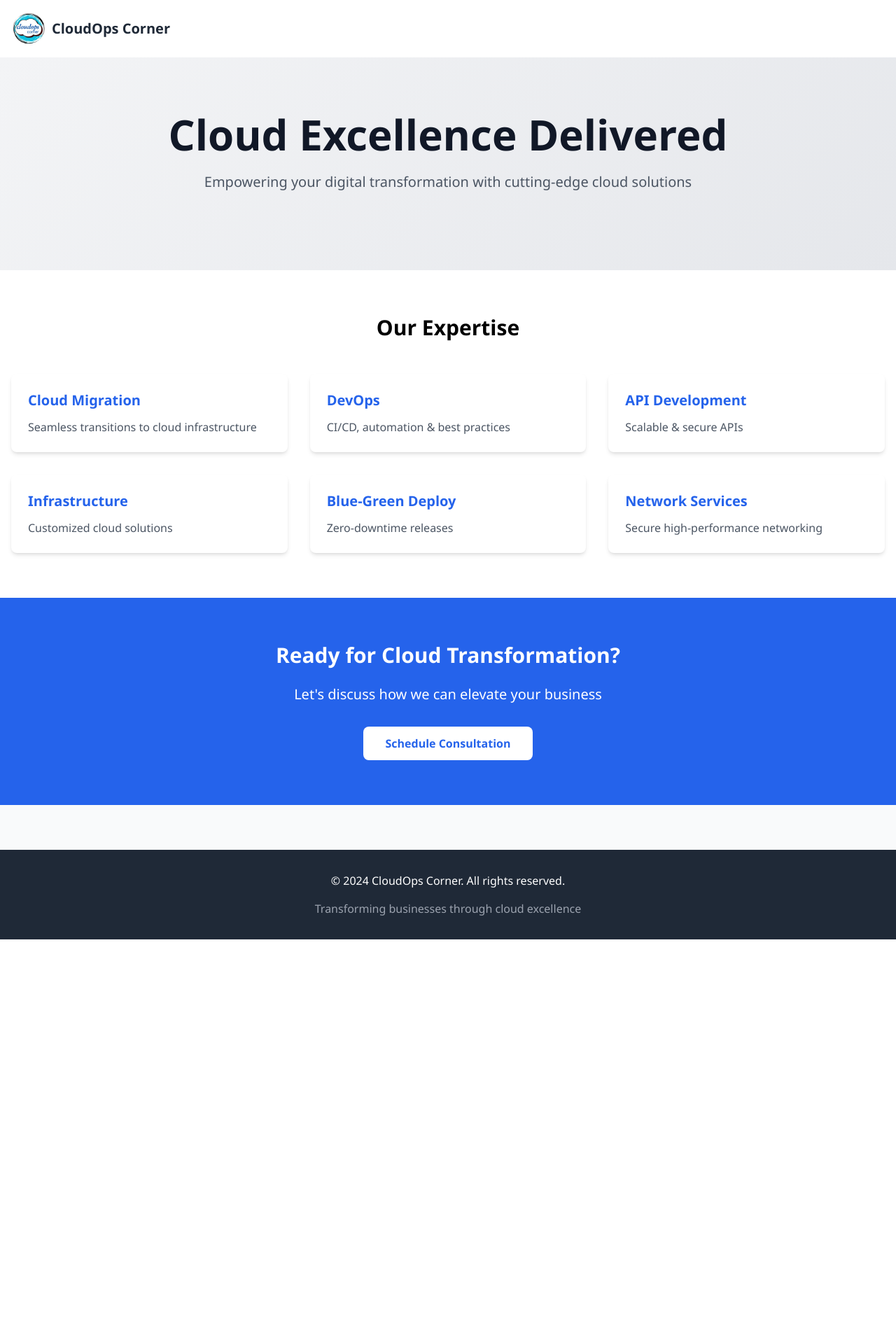
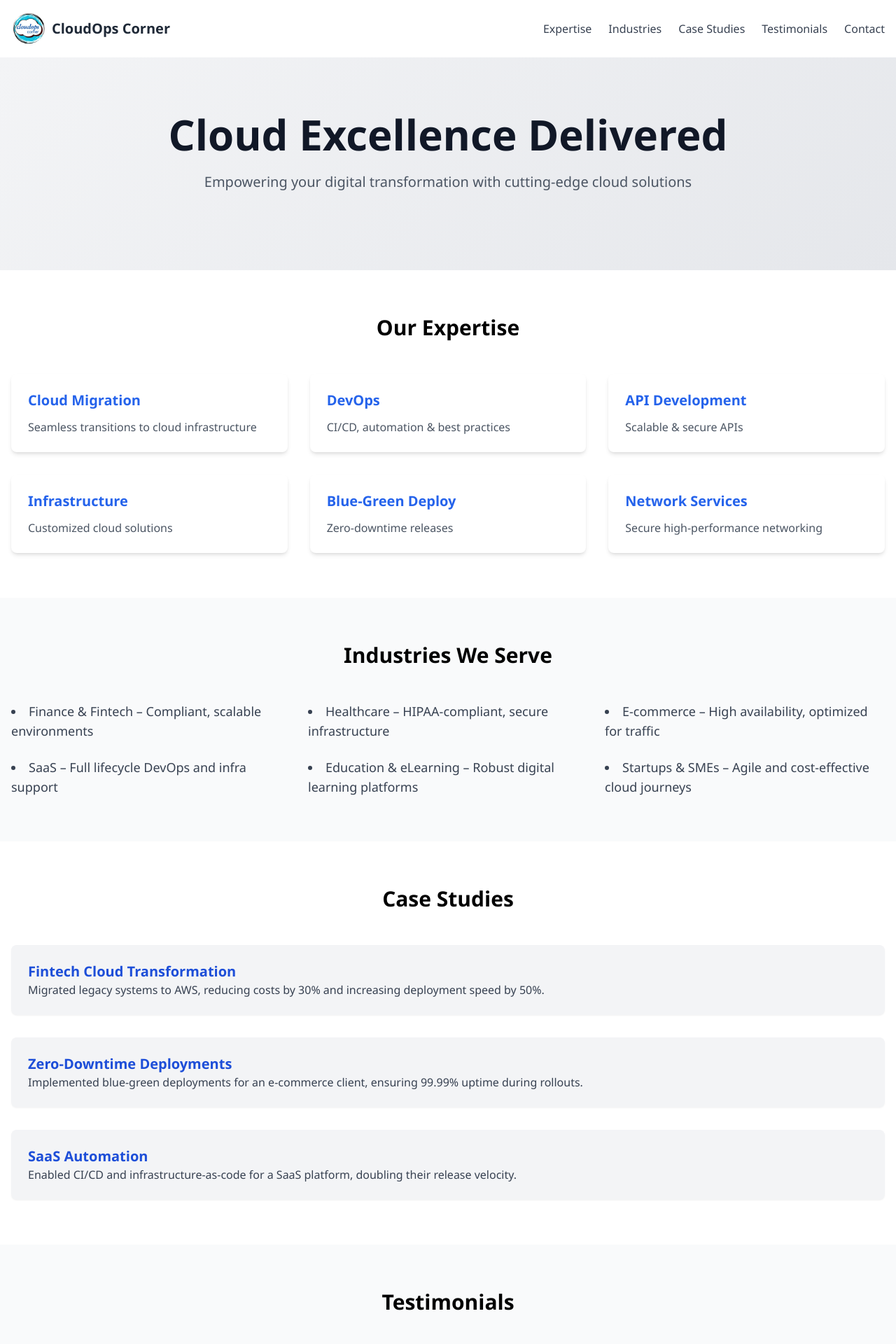
Before and after one commit to hdp01/cloudops-corner, a Flask app: page / in a window 1280 px wide. Shown: the top 1920 px of the page at 70% size. Before the commit the page ends 1342 px from the top, so only its background shows below. Run offline with Flask 3, Linux system fonts and the light colour scheme; some libraries are stand-ins or nearby versions.

Commit message:
updated code

```diff
--- a/templates/base.html
+++ b/templates/base.html
@@ -3,29 +3,41 @@
 <head>
   <meta charset="UTF-8">
   <meta name="viewport" content="width=device-width, initial-scale=1.0">
-    <title>CloudOps Corner - Cloud Solutions Experts</title>
+  <title>CloudOps Corner – Cloud Solutions Experts</title>
   <link href="{{ url_for('static', filename='style.css') }}" rel="stylesheet">
   <script src="https://cdn.tailwindcss.com"></script>
 </head>
 <body class="bg-gray-50">
+
+  <!-- Navbar -->
   <nav class="bg-white shadow-lg">
     <div class="max-w-7xl mx-auto px-4">
       <div class="flex justify-between items-center py-4">
         <div class="flex items-center">
-                    <img src="{{ url_for('static', filename='cloudopslogo.png') }}" class="logo">
+          <img src="{{ url_for('static', filename='cloudopslogo.png') }}" class="logo" alt="CloudOps Corner Logo">
           <span class="ml-2 text-xl font-bold text-gray-800">CloudOps Corner</span>
+        </div>
+        <div class="hidden md:flex space-x-6">
+          <a href="#expertise" class="text-gray-700 hover:text-blue-600">Expertise</a>
+          <a href="#industries" class="text-gray-700 hover:text-blue-600">Industries</a>
+          <a href="#case-studies" class="text-gray-700 hover:text-blue-600">Case Studies</a>
+          <a href="#testimonials" class="text-gray-700 hover:text-blue-600">Testimonials</a>
+          <a href="#contact" class="text-gray-700 hover:text-blue-600">Contact</a>
         </div>
       </div>
     </div>
   </nav>
 
+  <!-- Page Content -->
   {% block content %}{% endblock %}
 
+  <!-- Footer -->
   <footer class="bg-gray-800 text-white py-8 mt-16">
     <div class="max-w-7xl mx-auto px-4 text-center">
       <p class="mb-4">© 2024 CloudOps Corner. All rights reserved.</p>
       <p class="text-gray-400">Transforming businesses through cloud excellence</p>
     </div>
   </footer>
+
 </body>
 </html>
--- a/templates/index.html
+++ b/templates/index.html
@@ -2,6 +2,7 @@
 
 {% block content %}
 <main>
+
   <!-- Hero Section -->
   <section class="hero py-20">
     <div class="max-w-7xl mx-auto px-4 text-center">
@@ -9,23 +10,23 @@
         Cloud Excellence Delivered
       </h1>
       <p class="text-xl text-gray-600 mb-8 max-w-3xl mx-auto">
-                    Empowering your digital transformation with cutting-edge cloud solutions
+        Empowering your digital transformation with cutting‑edge cloud solutions
       </p>
     </div>
   </section>
 
   <!-- Expertise Section -->
-        <section class="py-16 bg-white">
+  <section id="expertise" class="py-16 bg-white">
     <div class="max-w-7xl mx-auto px-4">
       <h2 class="text-3xl font-bold text-center mb-12">Our Expertise</h2>
       <div class="grid grid-cols-1 md:grid-cols-2 lg:grid-cols-3 gap-8">
         {% for service in [
-                        {"title": "Cloud Migration", "desc": "Seamless transitions to cloud infrastructure"},
-                        {"title": "DevOps", "desc": "CI/CD, automation & best practices"},
-                        {"title": "API Development", "desc": "Scalable & secure APIs"},
-                        {"title": "Infrastructure", "desc": "Customized cloud solutions"},
-                        {"title": "Blue-Green Deploy", "desc": "Zero-downtime releases"},
-                        {"title": "Network Services", "desc": "Secure high-performance networking"}
+          {"title": "Cloud Migration",     "desc": "Seamless transitions to cloud infrastructure"},
+          {"title": "DevOps",              "desc": "CI/CD, automation & best practices"},
+          {"title": "API Development",     "desc": "Scalable & secure APIs"},
+          {"title": "Infrastructure",      "desc": "Customized cloud solutions"},
+          {"title": "Blue‑Green Deploy",   "desc": "Zero‑downtime releases"},
+          {"title": "Network Services",    "desc": "Secure high‑performance networking"}
         ] %}
           <div class="card bg-white p-6 rounded-lg shadow-md hover:shadow-xl transition-shadow">
             <h3 class="text-xl font-semibold mb-3 text-blue-600">{{ service.title }}</h3>
@@ -36,15 +37,75 @@
     </div>
   </section>
 
-        <!-- CTA Section -->
-        <section class="py-16 bg-blue-600 text-white">
-            <div class="max-w-7xl mx-auto px-4 text-center">
-                <h2 class="text-3xl font-bold mb-6">Ready for Cloud Transformation?</h2>
-                <p class="text-xl mb-8">Let's discuss how we can elevate your business</p>
-                <button class="bg-white text-blue-600 px-8 py-3 rounded-lg font-semibold hover:bg-blue-50 transition-colors">
-                    Schedule Consultation
-                </button>
+  <!-- Industries Section -->
+  <section id="industries" class="py-16 bg-gray-50">
+    <div class="max-w-7xl mx-auto px-4">
+      <h2 class="text-3xl font-bold text-center mb-12">Industries We Serve</h2>
+      <ul class="grid grid-cols-1 md:grid-cols-2 lg:grid-cols-3 gap-6 text-gray-700 text-lg list-disc list-inside">
+        <li>Finance &amp; Fintech – Compliant, scalable environments</li>
+        <li>Healthcare – HIPAA‑compliant, secure infrastructure</li>
+        <li>E‑commerce – High availability, optimized for traffic</li>
+        <li>SaaS – Full lifecycle DevOps and infra support</li>
+        <li>Education &amp; eLearning – Robust digital learning platforms</li>
+        <li>Startups &amp; SMEs – Agile and cost‑effective cloud journeys</li>
+      </ul>
     </div>
   </section>
+
+  <!-- Case Studies -->
+  <section id="case-studies" class="py-16 bg-white">
+    <div class="max-w-7xl mx-auto px-4">
+      <h2 class="text-3xl font-bold text-center mb-12">Case Studies</h2>
+      <div class="space-y-8">
+        <div class="bg-gray-100 p-6 rounded-lg shadow-sm">
+          <h3 class="text-xl font-semibold text-blue-700">Fintech Cloud Transformation</h3>
+          <p class="text-gray-700">Migrated legacy systems to AWS, reducing costs by 30% and increasing deployment speed by 50%.</p>
+        </div>
+        <div class="bg-gray-100 p-6 rounded-lg shadow-sm">
+          <h3 class="text-xl font-semibold text-blue-700">Zero‑Downtime Deployments</h3>
+          <p class="text-gray-700">Implemented blue‑green deployments for an e‑commerce client, ensuring 99.99% uptime during rollouts.</p>
+        </div>
+        <div class="bg-gray-100 p-6 rounded-lg shadow-sm">
+          <h3 class="text-xl font-semibold text-blue-700">SaaS Automation</h3>
+          <p class="text-gray-700">Enabled CI/CD and infrastructure‑as‑code for a SaaS platform, doubling their release velocity.</p>
+        </div>
+      </div>
+    </div>
+  </section>
+
+  <!-- Testimonials -->
+  <section id="testimonials" class="py-16 bg-gray-50">
+    <div class="max-w-5xl mx-auto px-4 text-center">
+      <h2 class="text-3xl font-bold mb-12">Testimonials</h2>
+      <div class="space-y-8">
+        <blockquote class="bg-white p-6 rounded-lg shadow">
+          <p class="text-gray-700 italic">
+            "CloudOpsCorner helped us completely rethink our infrastructure. Their expertise in cloud and DevOps is unmatched."
+          </p>
+          <footer class="mt-4 text-blue-700 font-semibold">— Rajesh T., CTO, FinSolve</footer>
+        </blockquote>
+        <blockquote class="bg-white p-6 rounded-lg shadow">
+          <p class="text-gray-700 italic">
+            "Seamless migration, proactive support, and scalable cloud solutions. Truly a reliable partner!"
+          </p>
+          <footer class="mt-4 text-blue-700 font-semibold">— Neha S., VP Tech, EduLearn</footer>
+        </blockquote>
+      </div>
+    </div>
+  </section>
+
+  <!-- Contact Section -->
+  <section id="contact" class="py-16 bg-blue-600 text-white">
+    <div class="max-w-3xl mx-auto px-4 text-center">
+      <h2 class="text-3xl font-bold mb-6">Let’s Build the Future of Your Cloud</h2>
+      <p class="text-lg mb-6">Reach out to us to schedule a consultation or learn more about our services.</p>
+      <div class="space-y-2">
+        <p>Email: <a href="mailto:contact@cloudopscorner.com" class="underline">contact@cloudopscorner.com</a></p>
+        <p>Phone: +91‑XXXXXXXXXX</p>
+        <p>Location: Navi Mumbai, Maharashtra, India</p>
+      </div>
+    </div>
+  </section>
+
 </main>
 {% endblock %}
```
Also changed, not shown: static/style.css (indentation only). Lines whose indentation alone changed are shown as unchanged.
